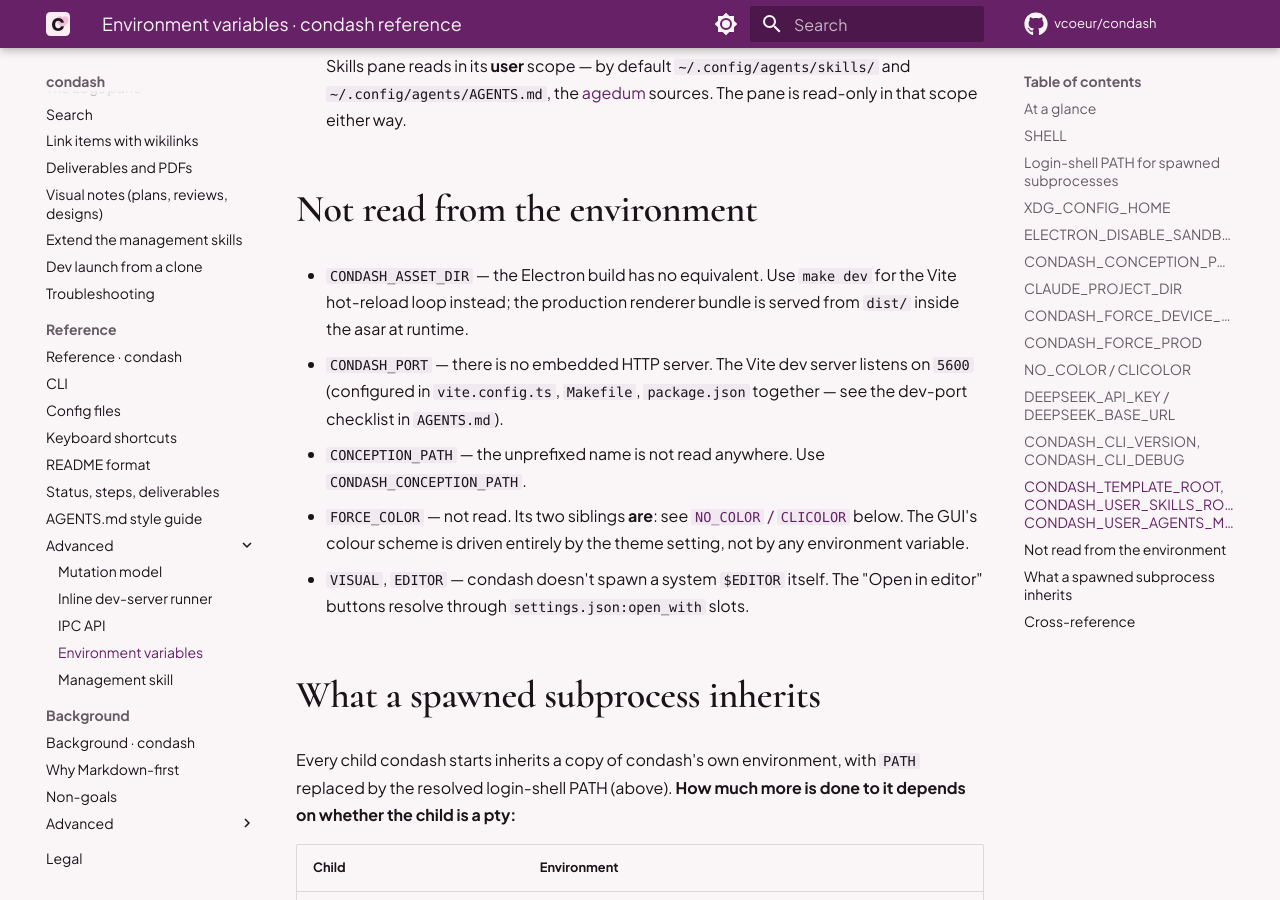
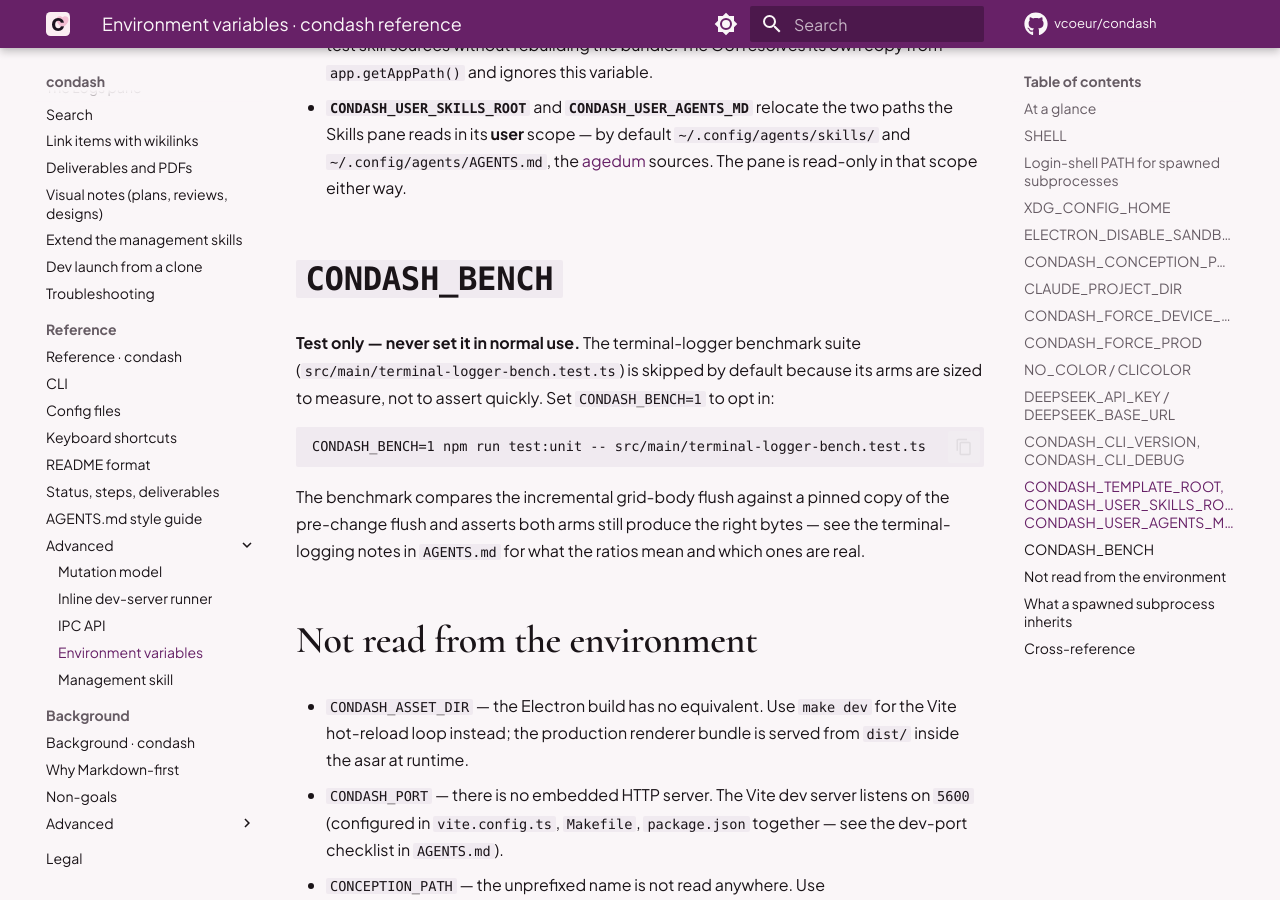
Before and after one commit to vcoeur/condash, an MkDocs documentation site: the page built from docs/reference/env.md, in a window 1280 px wide and 900 px high, scrolled down 6266 px. Built offline with MkDocs 1.6.1 and Material for MkDocs 9.7.7, drawn with Linux system fonts in a browser that asks for light colours; comment, search, counter and statistics services are not loaded; some of the changed text lies outside the part shown.

Commit message:
env.md: document CONDASH_BENCH, the opt-in bench gate

````diff
--- a/docs/reference/env.md
+++ b/docs/reference/env.md
@@ -28,6 +28,7 @@
 | `CONDASH_TEMPLATE_ROOT`             | Override the shipped `conception-template/` root                                                | bundled     | Any absolute path                     |
 | `CONDASH_USER_SKILLS_ROOT`          | Override the user-scope skills root the Skills pane reads (test seam)                           | `~/.config/agents/skills` | Any absolute path       |
 | `CONDASH_USER_AGENTS_MD`            | Override the user-scope `AGENTS.md` the Skills pane reads (test seam)                           | `~/.config/agents/AGENTS.md` | Any absolute path    |
+| `CONDASH_BENCH`                     | **Test only** — run the opt-in terminal-logger benchmark assertions                            | unset       | `1` or unset                          |
 
 condash reads few environment variables — configuration lives in `settings.json` (per-user) and `.condash/settings.json` (per-tree). The vars above either feed Electron's startup, back the embedded terminal, or exist as CLI ergonomics and test seams.
 
@@ -117,6 +118,16 @@
 - **`CONDASH_TEMPLATE_ROOT`** replaces the bundled `conception-template/` root that the **CLI** ships skills and marker regions from ([`condash skills install`](cli.md#skills)). Point it at a checkout to test skill sources without rebuilding the bundle. The GUI resolves its own copy from `app.getAppPath()` and ignores this variable.
 - **`CONDASH_USER_SKILLS_ROOT`** and **`CONDASH_USER_AGENTS_MD`** relocate the two paths the Skills pane reads in its **user** scope — by default `~/.config/agents/skills/` and `~/.config/agents/AGENTS.md`, the [agedum](skill.md#the-harness-launcher-agedum) sources. The pane is read-only in that scope either way.
 
+## `CONDASH_BENCH`
+
+**Test only — never set it in normal use.** The terminal-logger benchmark suite (`src/main/terminal-logger-bench.test.ts`) is skipped by default because its arms are sized to measure, not to assert quickly. Set `CONDASH_BENCH=1` to opt in:
+
+```
+CONDASH_BENCH=1 npm run test:unit -- src/main/terminal-logger-bench.test.ts
+```
+
+The benchmark compares the incremental grid-body flush against a pinned copy of the pre-change flush and asserts both arms still produce the right bytes — see the terminal-logging notes in `AGENTS.md` for what the ratios mean and which ones are real.
+
 ## Not read from the environment
 
 - `CONDASH_ASSET_DIR` — the Electron build has no equivalent. Use `make dev` for the Vite hot-reload loop instead; the production renderer bundle is served from `dist/` inside the asar at runtime.
````
